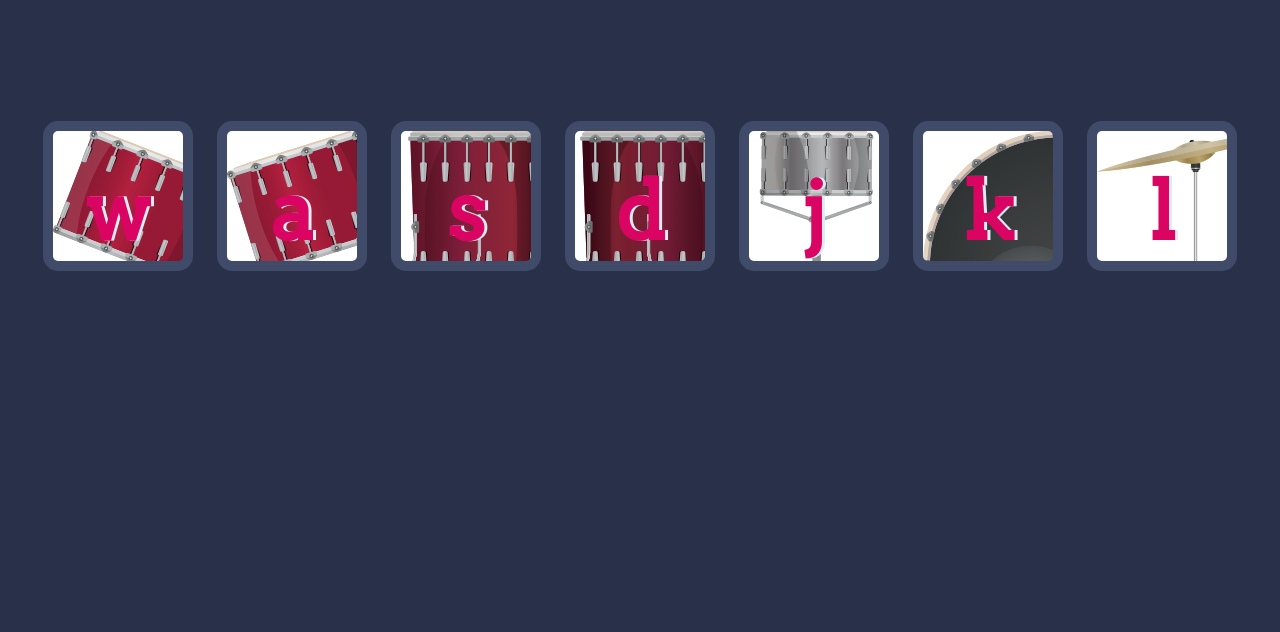
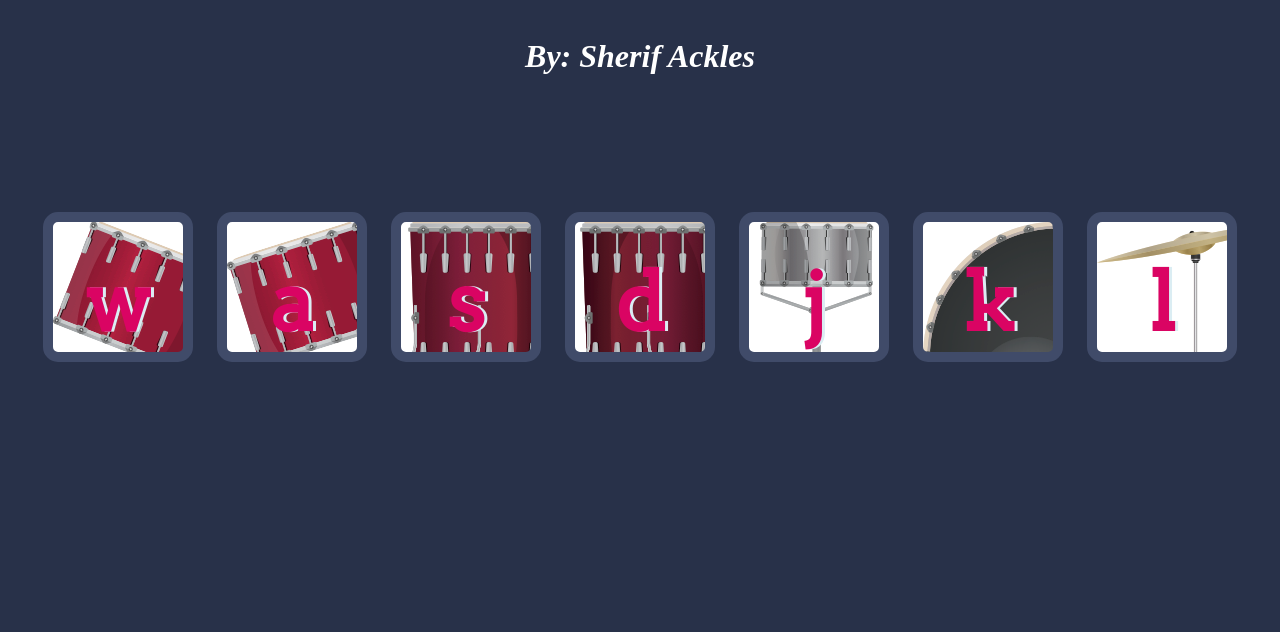
Before and after one commit to SherifAckles/Drum-Kit, a plain HTML site: page index.html in a window 1280 px wide. Shown: the part 168-800 px from the top of the page. Drawn offline with Linux system fonts and the light colour scheme.

```diff
--- a/index.html
+++ b/index.html
@@ -12,6 +12,7 @@
 
   <body>
     <h1 id="title">Drum 🥁 Kit</h1>
+    <span class="by"> <b><em> By: Sherif Ackles</em></b> </span>
     <div class="set">
       <button class="w drum">w</button>
       <button class="a drum">a</button>
--- a/styles.css
+++ b/styles.css
@@ -15,7 +15,10 @@ footer {
   color: #DBEDF3;
   font-family: sans-serif;
 }
-
+.by{
+  font-size: 2rem;
+  color: white;
+}
 .w {
 background-image: url(./images/tom1.png);
 }
```
